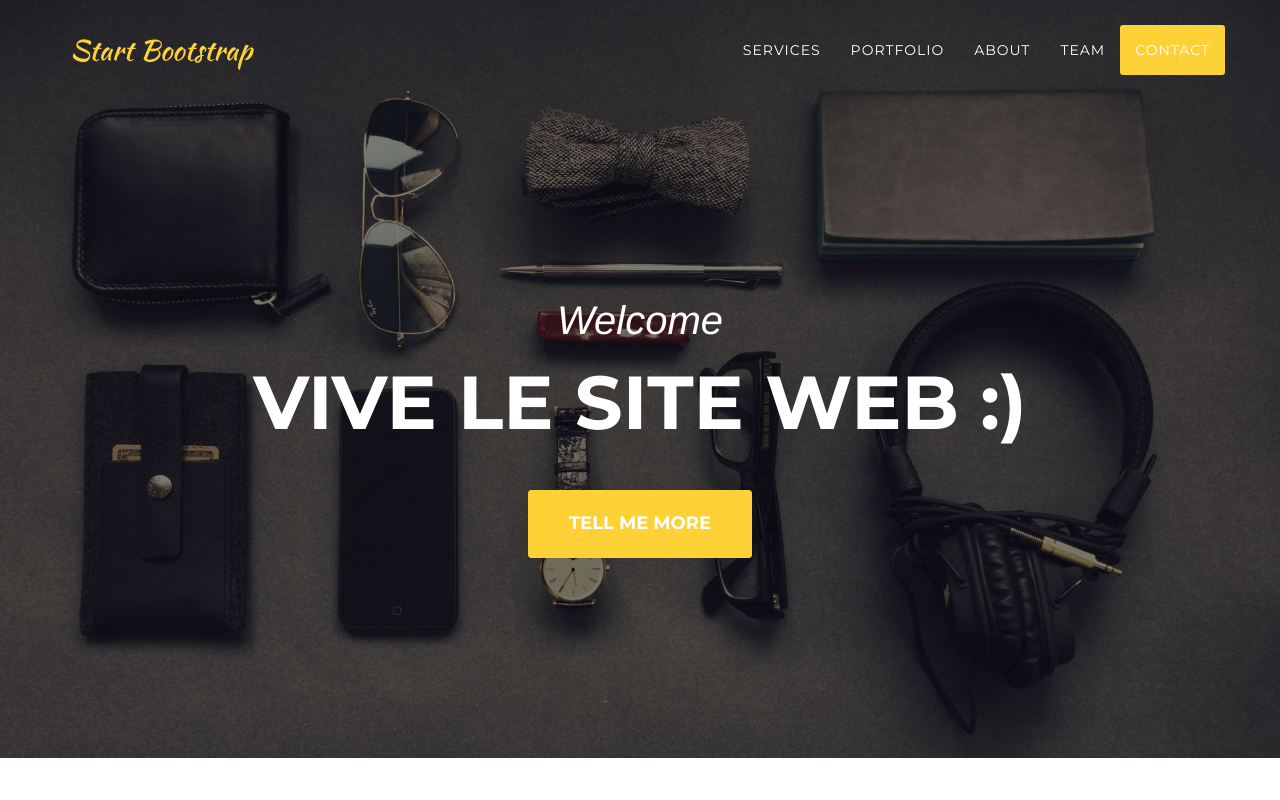
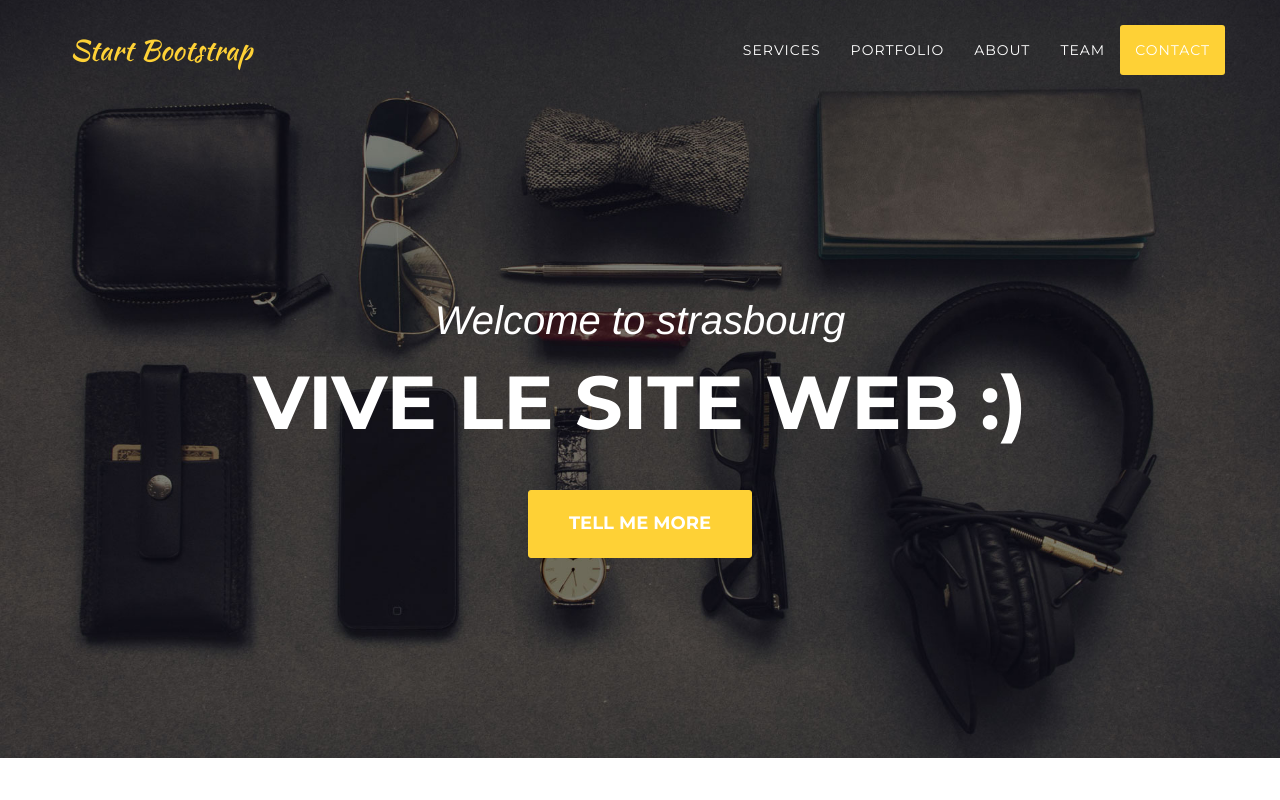
Before and after one commit to thonyjack/revshare, a website: page index.html in a window 1280 px wide. Shown: the top 800 px of the page. Drawn offline with nearby package versions, Linux system fonts and the light colour scheme; a web font is replaced by a local one.

Commit message:
ihihihih

```diff
--- a/index.html
+++ b/index.html
@@ -78,7 +78,7 @@
     <header>
         <div class="container">
             <div class="intro-text">
-                <div class="intro-lead-in">Welcome</div>
+                <div class="intro-lead-in">Welcome to strasbourg </div>
                 <div class="intro-heading">Vive le site web :)</div>
                 <a href="#services" class="page-scroll btn btn-xl">Tell Me More</a>
             </div>
```
